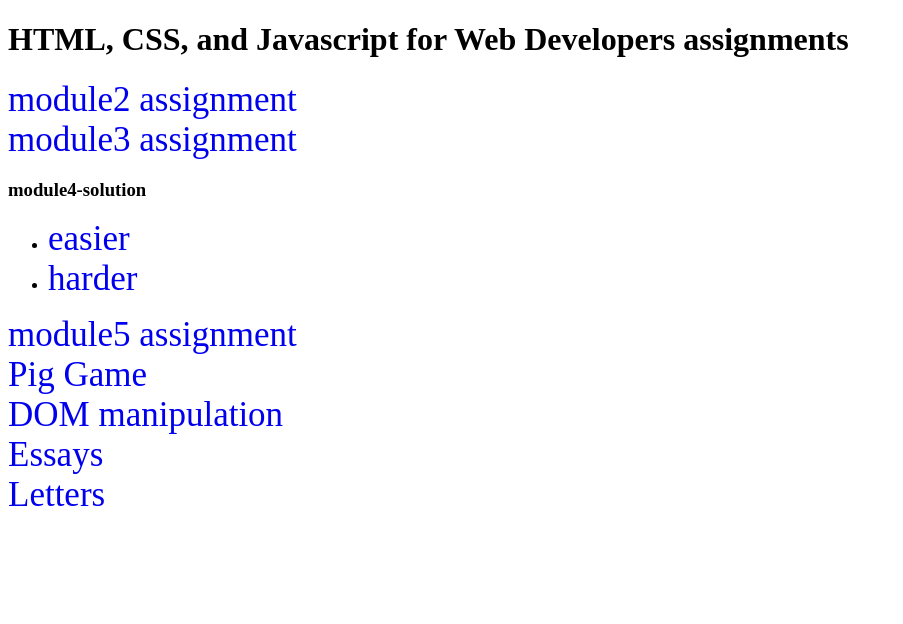
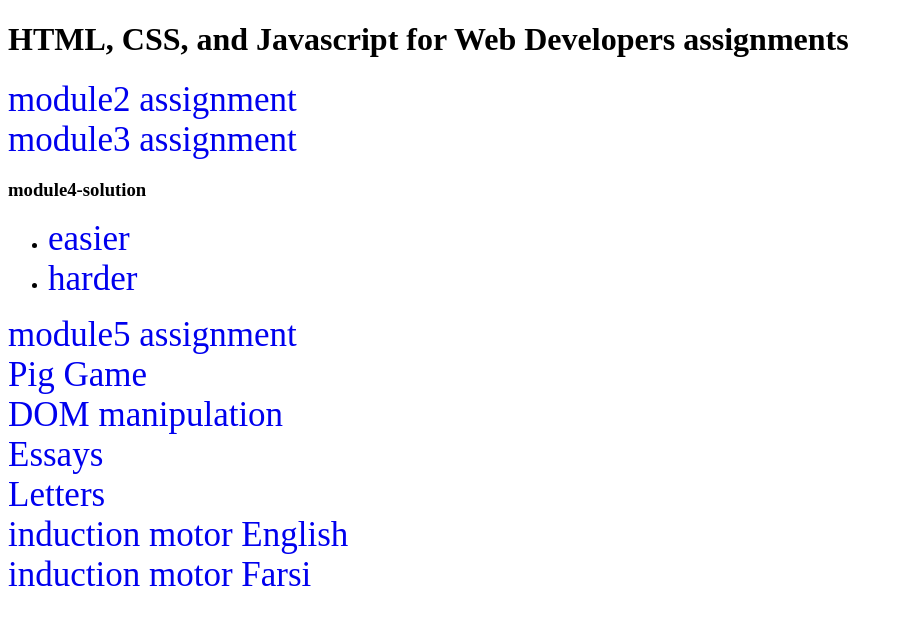
Before and after one commit to AhmadMirnasl/coursera-test, a plain HTML site: page site/index.html in a window 1280 px wide. Shown: the whole page, without its empty margins (0-903 px from the left). Drawn offline with Linux system fonts and the light colour scheme.

Commit message:
links are added

```diff
--- a/site/index.html
+++ b/site/index.html
@@ -25,6 +25,8 @@
 <a href="DOM">DOM manipulation</a>
 <a href="https://drive.google.com/drive/folders/1WQEh4tY2VhtYonxBi2ZTXHXOcQJBx_bl?usp=share_link">Essays</a>
 <a href="https://drive.google.com/drive/folders/1gm1q0lZSabiKVETgC8nlRb7sAbK_NVZc?usp=share_link">Letters</a>
+<a href="https://docs.google.com/document/d/1kRkd_gJ8f5EhAl5pWpv1QNLK5NZnp8apcS2MAI0xGHo/edit?usp=sharing">induction motor English</a>
+<a href="https://docs.google.com/document/d/1mmj2htKYjkUGjwPY_PhVh4i-tP2CJ28csYM0wX_LHdw/edit?usp=sharing">induction motor Farsi</a>
 <!-- <a href="https://docs.google.com/document/d/1kW2RJuFjkYBSl4KObnorphnF6XVc13A9eRVVbQ3LpIo/edit?usp=sharing">Heydari</a> -->
 </body>
 </html>
```
